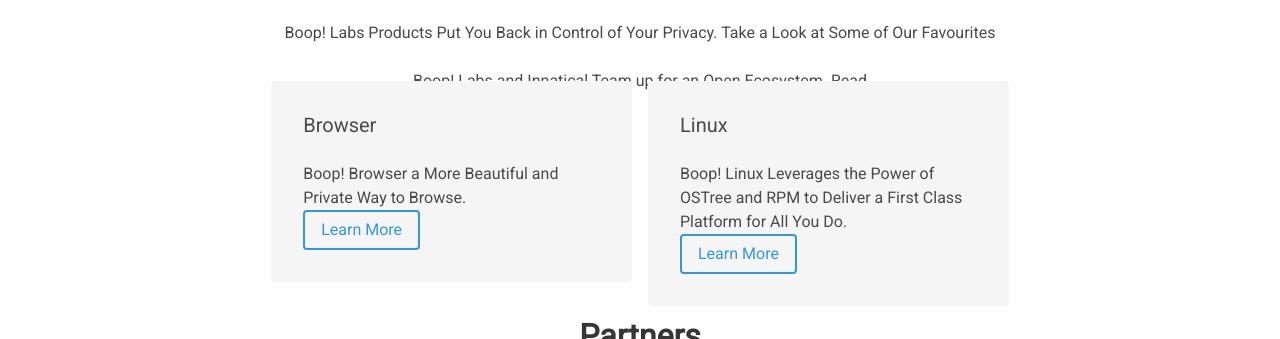
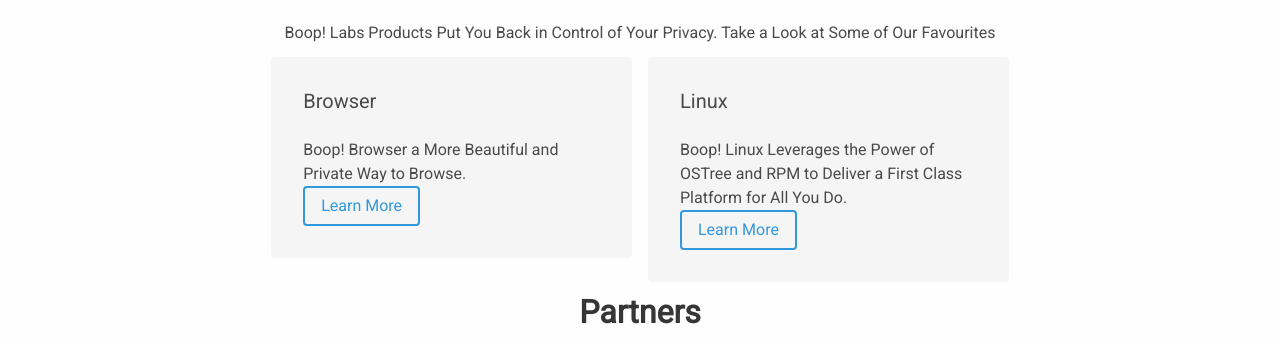
Before and after one commit to BoopLabs/booplabs.github.io, a plain HTML site: page index.html in a window 1280 px wide. Shown: the part 439-778 px from the top of the page. Drawn offline with Linux system fonts and the light colour scheme.

Commit message:
Update index.html

```diff
--- a/index.html
+++ b/index.html
@@ -28,7 +28,6 @@
     <div class="section">
         <h1 class="title has-text-centered">We are Boop! Labs.</h1>
         <p  class="sub has-text-centered">Boop! Labs Products Put You Back in Control of Your Privacy. Take a Look at Some of Our Favourites</p><br />
-        <h2 class="up has-text-centered">Boop! Labs and Innatical Team up for an Open Ecosystem. Read</h2>
         <div class="columns">
             <div class="column"></div>
             <div class="column is-three-fifths">
```
